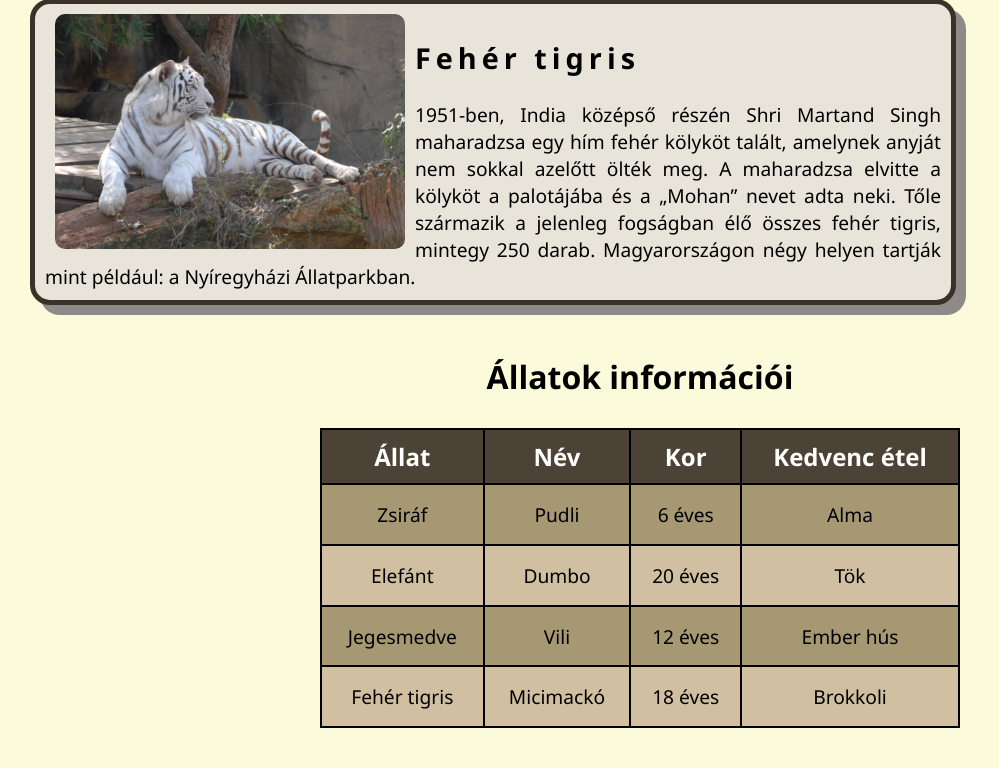
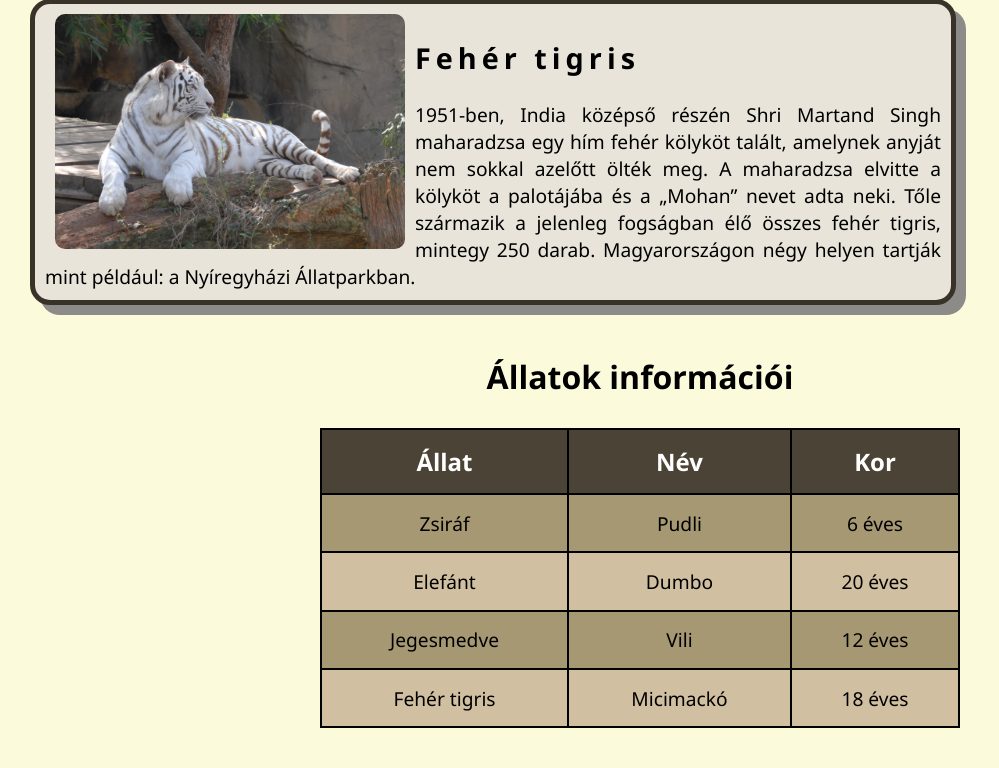
Before and after one commit to 30jackv/webproject, a PHP site: page /allatok.html in a window 1280 px wide. Shown: the part 1111-1879 px from the top of the page, without its empty margins (0-999 px from the left). Run offline with PHP 8.4, Linux system fonts and the light colour scheme.

Commit message:
mobil barát teszt

```diff
--- a/allatok.html
+++ b/allatok.html
@@ -64,7 +64,6 @@
       <th>Állat</th>
       <th>Név</th>
       <th>Kor</th>
-      <th>Kedvenc étel</th>
     </tr>
     </thead>
     <tbody>
@@ -72,25 +71,21 @@
       <td>Zsiráf</td>
       <td>Pudli</td>
       <td>6 éves</td>
-      <td>Alma</td>
     </tr>
     <tr>
       <td>Elefánt</td>
       <td>Dumbo</td>
       <td>20 éves</td>
-      <td>Tök</td>
     </tr>
     <tr>
       <td>Jegesmedve</td>
       <td>Vili</td>
       <td>12 éves</td>
-      <td>Ember hús</td>
     </tr>
     <tr>
       <td>Fehér tigris</td>
       <td>Micimackó</td>
       <td>18 éves</td>
-      <td>Brokkoli</td>
     </tr>
     </tbody>
   </table>
--- a/css/allatok.css
+++ b/css/allatok.css
@@ -8,7 +8,6 @@
 #main-allat section {
   box-shadow: 10px 10px #8d8a8a;
   color: black;
-  z-index: -999;
 
   width: 70vw;
   background-color: #E8E4D9;
@@ -60,7 +59,7 @@ caption {
 
 #allatok-tablazat th {
   color: white;
-  padding: 10px;
+  padding: 15px;
   font-size: x-large;
   background-color: #4b4335;
 }
@@ -102,6 +101,7 @@ caption {
     margin-top: 80px;
     display: flex;
     flex-direction: column;
+    justify-content: center;
     align-items: center;
     text-align: justify;
   }
```
